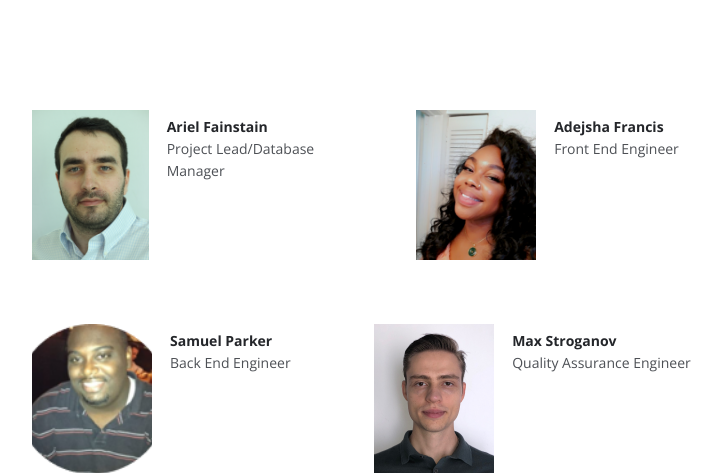
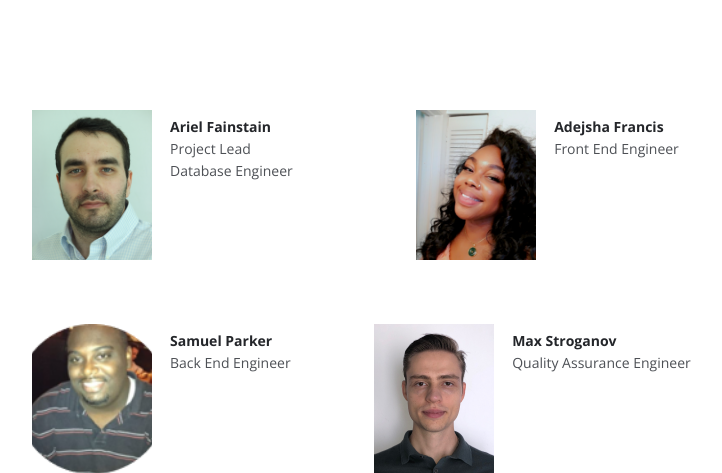
Before and after one commit to Neologic-Audio/reso-neo-playlist, a Django app: page /team/ in a window 1280 px wide. Shown: the part 658-1131 px from the top of the page, without its empty margins (143-865 px from the left). Run offline with Django 3.2, Linux system fonts and the light colour scheme; parts of the project's set-up code (start-up, migrations or seed data) failed here and were passed over; some libraries are stand-ins or nearby versions.

Commit message:
fix: team titles

```diff
--- a/playlist/templates/team.html
+++ b/playlist/templates/team.html
@@ -119,7 +119,8 @@
                                 <img src="{% static 'img/team/ariel.jpg' %}" alt="Ariel Fainstain">
                                 <div class="text">
                                     <div class="testimonial-author">Ariel Fainstain</div>
-                                    <div class="occupation">Project Lead/Database Manager</div>
+                                    <div class="occupation">Project Lead</div>
+                                    <div class="occupation">Database Engineer</div>
                                 </div> <!-- end of text -->
                             </div> <!-- end of testimonial-details -->
                         </div>
```
